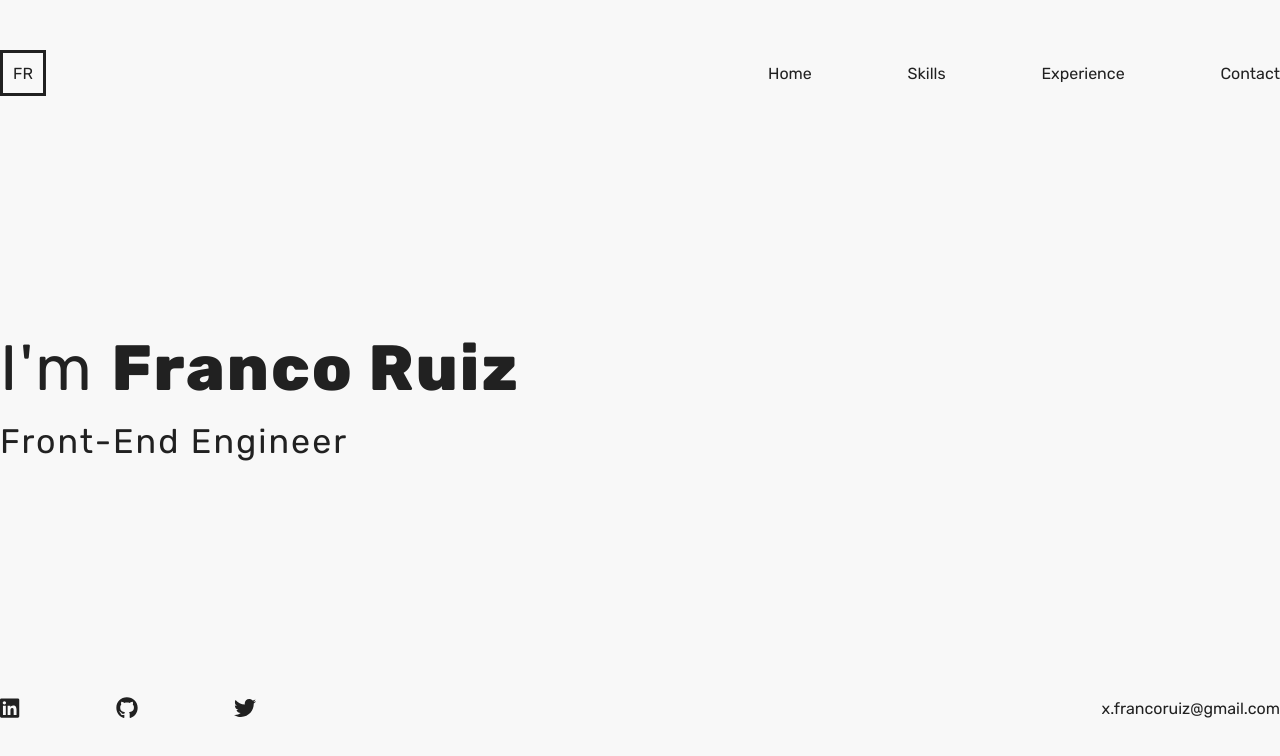
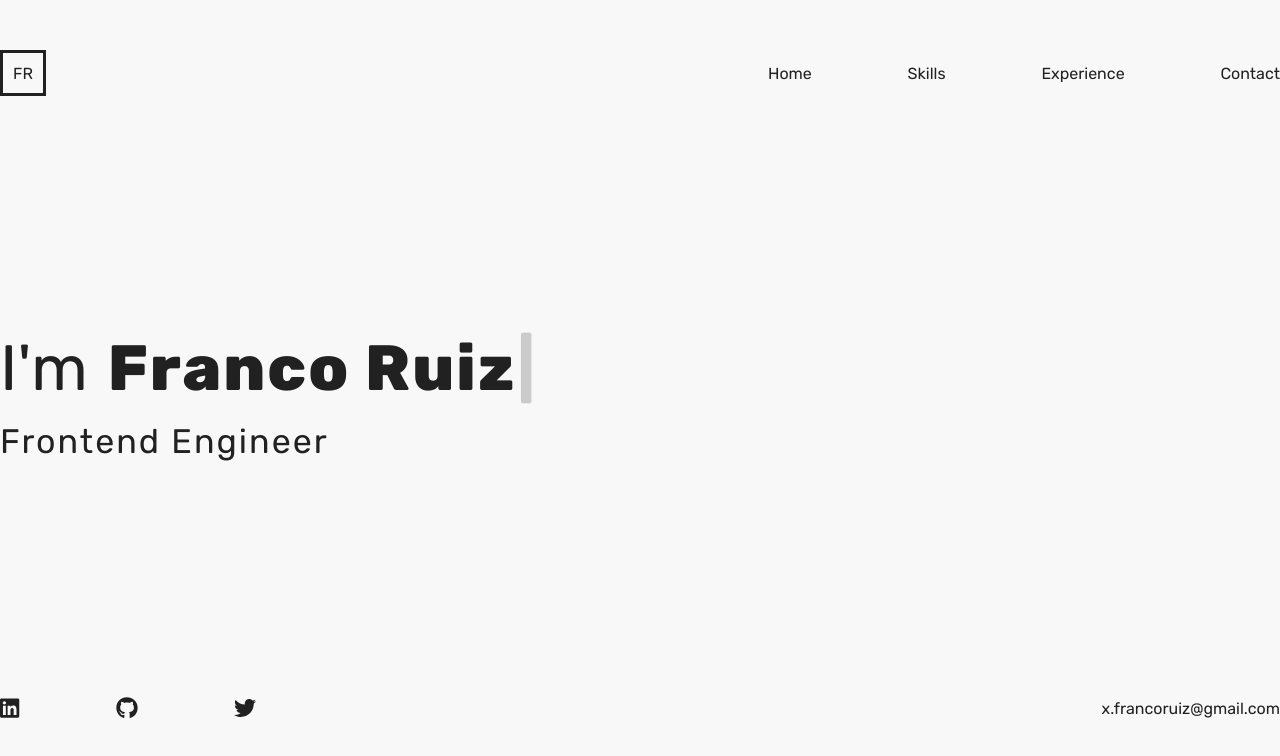
Before and after one commit to fmruiz/portfolio, a React (Create React App) app: page / in a window 1280 px wide. Shown: the top 756 px of the page. Built offline with nearby package versions, Linux system fonts and the light colour scheme.

Commit message:
add typewriter

```diff
--- a/package.json
+++ b/package.json
@@ -3,7 +3,6 @@
   "version": "0.1.0",
   "private": true,
   "dependencies": {
-    "3d-word-cloud": "^1.1.2",
     "@testing-library/jest-dom": "^5.11.4",
     "@testing-library/react": "^11.1.0",
     "@testing-library/user-event": "^12.1.10",
@@ -11,6 +10,7 @@
     "react": "^17.0.2",
     "react-dom": "^17.0.2",
     "react-scripts": "4.0.3",
+    "typewriter-effect": "^2.18.2",
     "web-vitals": "^1.0.1"
   },
   "scripts": {
--- a/src/components/Homepage/Main/Main.js
+++ b/src/components/Homepage/Main/Main.js
@@ -1,14 +1,37 @@
 import React from "react";
+import Typewriter from "typewriter-effect";
 import "./styles.css";
 
-export const Main = ({ color, ...props }) => (
+export const Main = ({ color, ...props }) => {
+  return (
     <div className={`main__container`} {...props}>
       <div className={`main__first ${color}`}>
-      <h1>
-        I'm <span>Franco Ruiz</span>
+        <div className={"main__text"}>
+          <span>I'm</span>
+          <h1 className={"h1__main"}>
+            <Typewriter
+              options={{
+                loop: true,
+                delay: 220
+              }}
+              onInit={(typewriter) => {
+                typewriter
+                  .typeString("Franco Ruiz")
+                  .callFunction(() => {
+                    console.log("String typed out!");
+                  })
+                  .callFunction(() => {
+                    console.log("All strings were deleted");
+                  })
+                  .pauseFor(10000)
+                  .start();
+              }}
+            />
           </h1>
-      <h3>Front-End Engineer</h3>
+        </div>
+        <h3>Frontend Engineer</h3>
       </div>
       <div className={"main__second"}></div>
     </div>
   );
+};
--- a/src/components/Homepage/Main/styles.css
+++ b/src/components/Homepage/Main/styles.css
@@ -13,15 +13,20 @@
 
 .main__first h1 {
   font-size: 64px;
-  font-weight: 400;
+  font-weight: 800;
   letter-spacing: 2px;
   margin: 0;
+  margin-left: 20px;
+}
+
+.main__text {
+  display: flex;
+  align-items: center;
   padding-bottom: 15px;
 }
 
-.main__first h1 span {
+.main__text span {
   font-size: 64px;
-  font-weight: 800;
 }
 
 .main__first h3 {
```
Also changed, not shown: 1 other file (tests, documents, lock files or other folders). Lines whose indentation alone changed are shown as unchanged.
